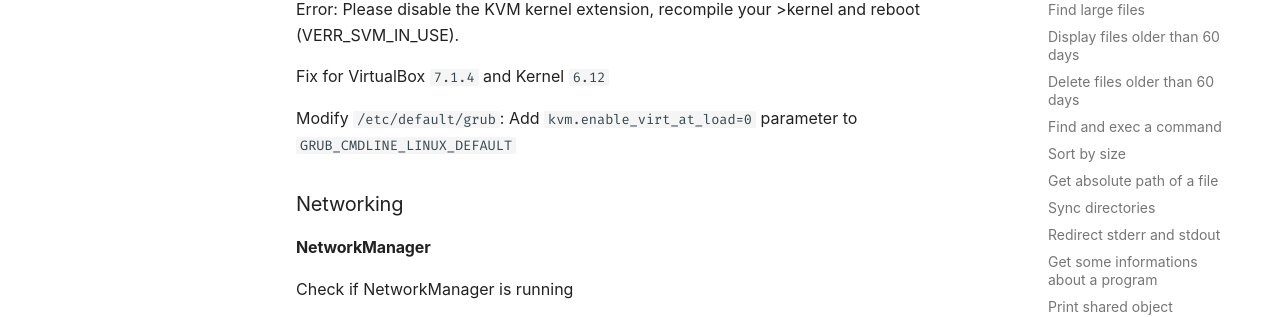
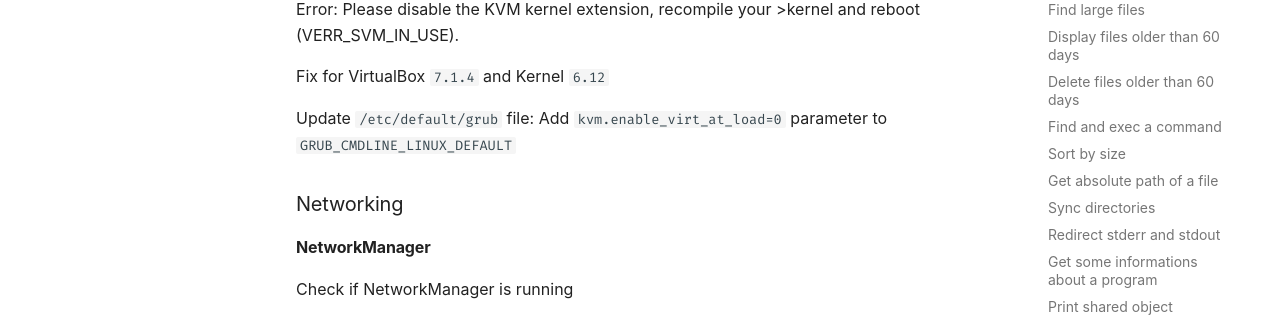
Before and after one commit to cloudcakelabs/notes, an MkDocs documentation site: the page built from docs/system.md, in a window 1280 px wide and 900 px high, scrolled down 8810 px. Shown: the part 152-469 px from the top of the window. Built offline with MkDocs 1.6.1 and Material for MkDocs 9.7.7, drawn with Linux system fonts in a browser that asks for light colours; some web fonts are replaced; comment, search, counter and statistics services are not loaded.

Commit message:
Update notes.

```diff
--- a/docs/system.md
+++ b/docs/system.md
@@ -521,7 +521,7 @@
 
 Fix for VirtualBox `7.1.4` and Kernel `6.12`
 
-Modify `/etc/default/grub`: Add `kvm.enable_virt_at_load=0` parameter to `GRUB_CMDLINE_LINUX_DEFAULT`
+Update `/etc/default/grub` file: Add `kvm.enable_virt_at_load=0` parameter to `GRUB_CMDLINE_LINUX_DEFAULT`
 
 ### Networking
 
```
